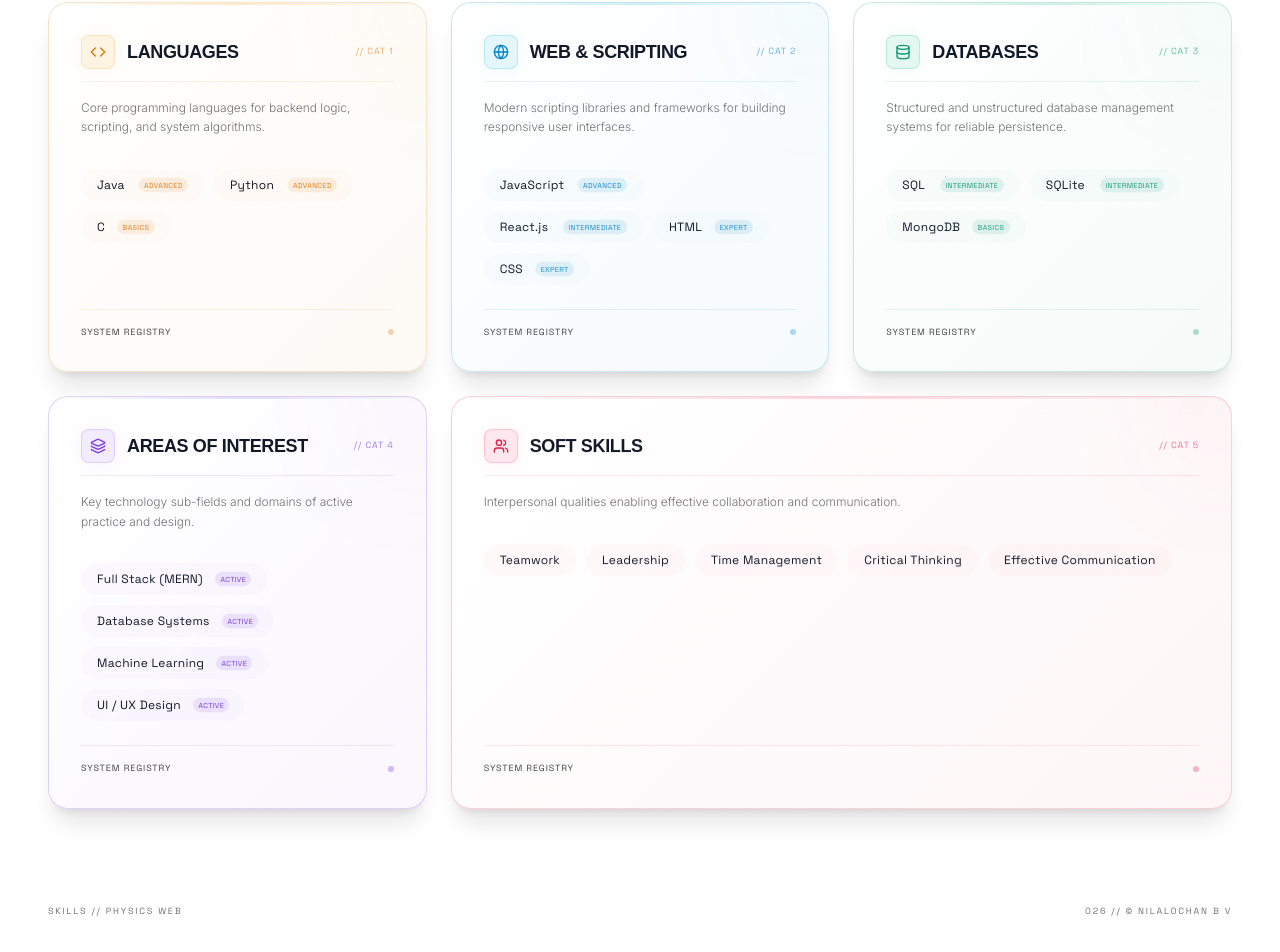
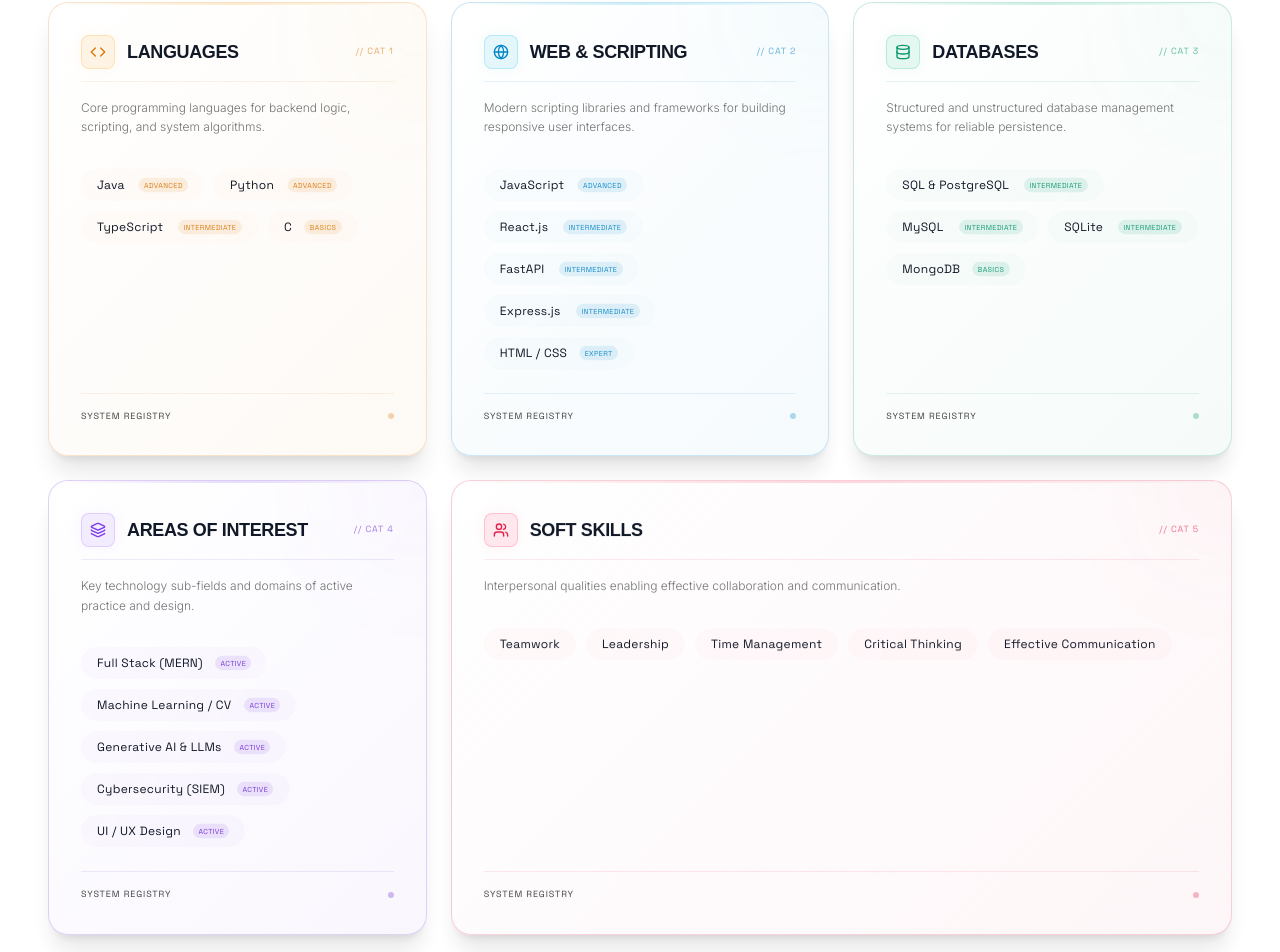
Before and after one commit to nilalochanbv/nilalochanbv-personal-portfolio, a React (Vite) app: page / in a window 1280 px wide. Shown: the part 4015-4967 px from the top of the page. Built offline with nearby package versions, Linux system fonts and the light colour scheme; no server answers; a web font is replaced by a local one.

Commit message:
feat: align skill categories with project tech stack using original layout style

```diff
--- a/src/components/Skills.jsx
+++ b/src/components/Skills.jsx
@@ -25,6 +25,7 @@
     skills: [
       { name: "Java", level: "Advanced" },
       { name: "Python", level: "Advanced" },
+      { name: "TypeScript", level: "Intermediate" },
       { name: "C", level: "Basics" },
     ],
   },
@@ -35,8 +36,9 @@
     skills: [
       { name: "JavaScript", level: "Advanced" },
       { name: "React.js", level: "Intermediate" },
-      { name: "HTML", level: "Expert" },
-      { name: "CSS", level: "Expert" },
+      { name: "FastAPI", level: "Intermediate" },
+      { name: "Express.js", level: "Intermediate" },
+      { name: "HTML / CSS", level: "Expert" },
     ],
   },
   {
@@ -44,7 +46,8 @@
     icon: "database",
     description: "Structured and unstructured database management systems for reliable persistence.",
     skills: [
-      { name: "SQL", level: "Intermediate" },
+      { name: "SQL & PostgreSQL", level: "Intermediate" },
+      { name: "MySQL", level: "Intermediate" },
       { name: "SQLite", level: "Intermediate" },
       { name: "MongoDB", level: "Basics" },
     ],
@@ -55,8 +58,9 @@
     description: "Key technology sub-fields and domains of active practice and design.",
     skills: [
       { name: "Full Stack (MERN)", level: "Active" },
-      { name: "Database Systems", level: "Active" },
-      { name: "Machine Learning", level: "Active" },
+      { name: "Machine Learning / CV", level: "Active" },
+      { name: "Generative AI & LLMs", level: "Active" },
+      { name: "Cybersecurity (SIEM)", level: "Active" },
       { name: "UI / UX Design", level: "Active" },
     ],
   },
```
